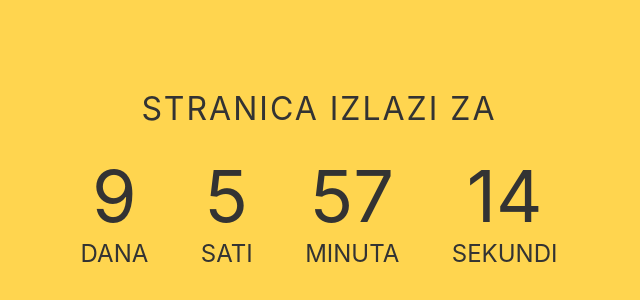
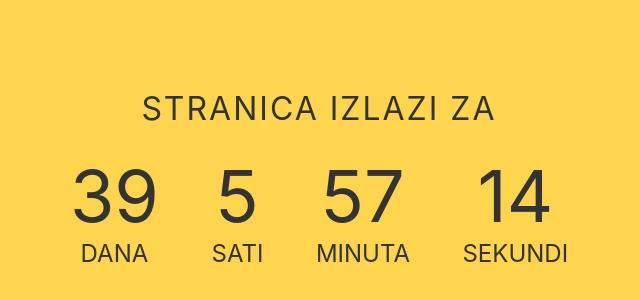
Before and after one commit to ajuranko/keby.com, a plain HTML site: page index.html in a window 1280 px wide. Shown: the part 210-510 px from the top of the page, without its empty margins (321-961 px from the left). Drawn offline with Linux system fonts and the light colour scheme.

Commit message:
Update index.html

```diff
--- a/index.html
+++ b/index.html
@@ -115,7 +115,7 @@
                 hour = minute * 60,
                 day = hour * 24;
 
-            const countDown = new Date("04/01/2023").getTime(),
+            const countDown = new Date("05/01/2023").getTime(),
                 x = setInterval(function () {
 
                     const now = new Date().getTime(),
```
